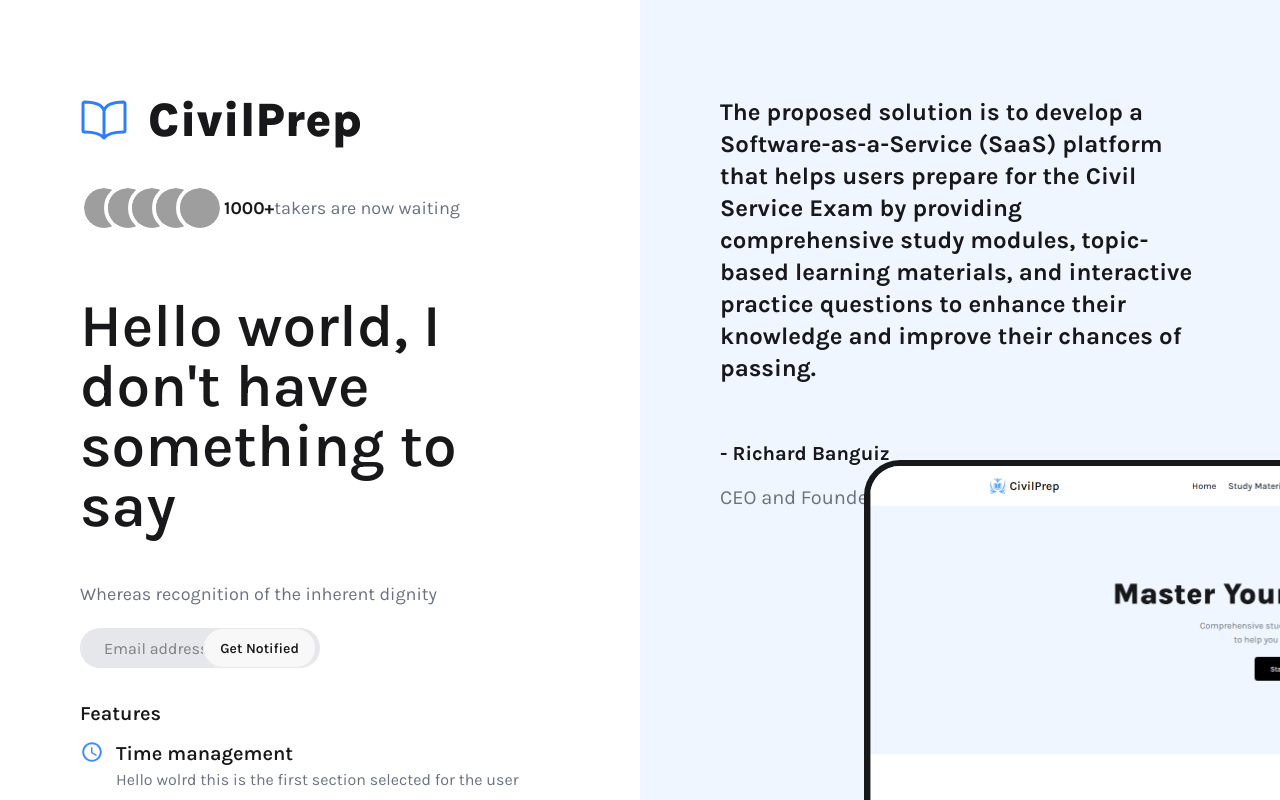
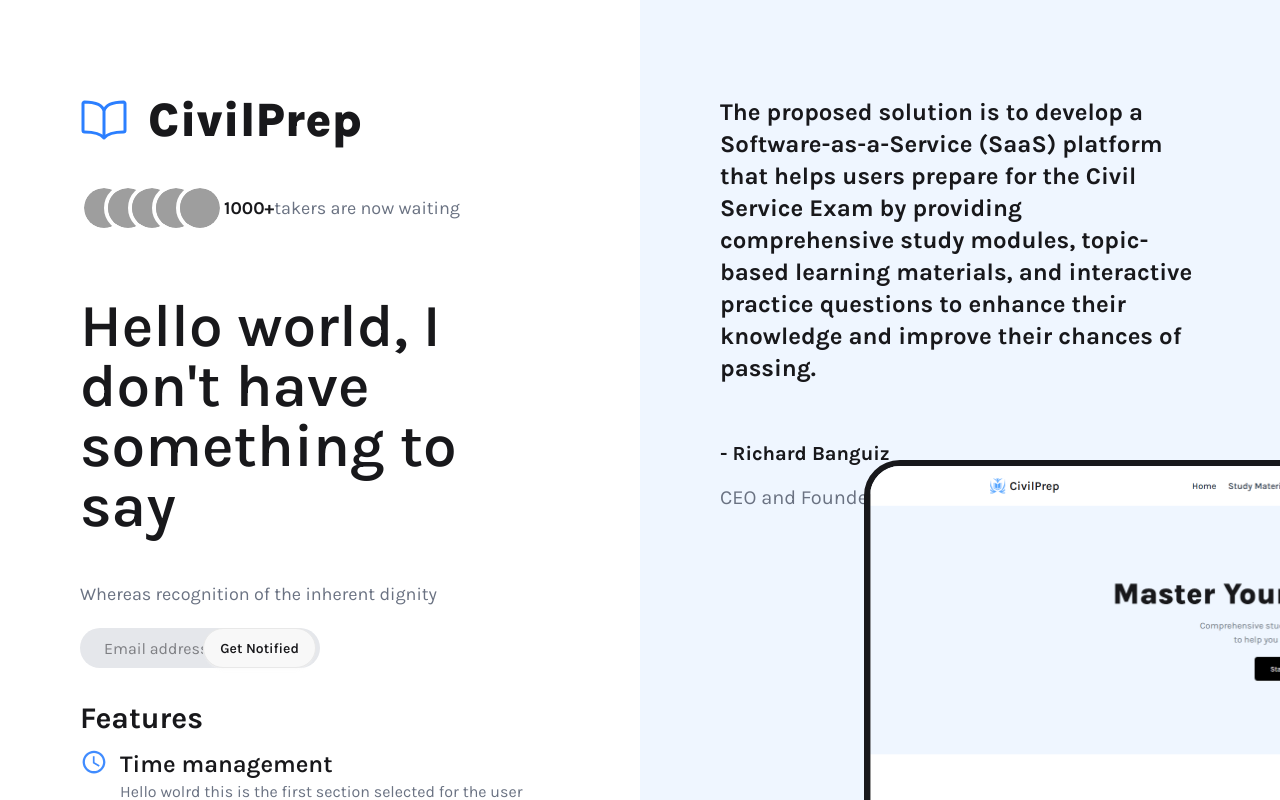
Before and after one commit to urkiddennn/CivilPrep-Waitlist, a React (Vite) app: page / in a window 1280 px wide. Built offline with nearby package versions, Linux system fonts and the light colour scheme; grey boxes are pictures that could not be loaded.

Commit message:
Update: features fix layout

```diff
--- a/src/components/LeftSplit.jsx
+++ b/src/components/LeftSplit.jsx
@@ -19,14 +19,14 @@ const LeftSplit = () => {
       </p>
       <InputEmail />
       <div className="flex flex-col justify-start items-start gap-3 w-full">
-        <h1 className="text-xl font-semibold">Features</h1>
+        <h1 className="text-3xl font-bold">Features</h1>
         <ul className="w-full flex flex-col gap-5">
           <li className="w-full flex gap-3">
             <div className=" w-auto flex justify-center items-start float-start gap-3">
-              <IoMdTime className="text-blue-500 size-6" />
+              <IoMdTime className="text-blue-500 size-7" />
             </div>
             <div className="flex flex-col text-start justify-center items-start">
-              <h1 className="text-xl font-semibold">Time management</h1>
+              <h1 className="text-2xl font-semibold">Time management</h1>
               <p className="text-gray-500">
                 Hello wolrd this is the first section selected for the user
               </p>
@@ -34,10 +34,10 @@ const LeftSplit = () => {
           </li>
           <li className="w-full flex gap-3">
             <div className=" w-auto flex justify-center items-start float-start gap-3">
-              <IoMdTime className="text-blue-500 size-6" />
+              <IoMdTime className="text-blue-500 size-7" />
             </div>
             <div className="flex flex-col text-start justify-center items-start">
-              <h1 className="text-xl font-semibold">Time management</h1>
+              <h1 className="text-2xl font-semibold">Time management</h1>
               <p className="text-gray-500">
                 Hello wolrd this is the first section selected for the user
               </p>
@@ -45,10 +45,10 @@ const LeftSplit = () => {
           </li>
           <li className="w-full flex gap-3">
             <div className=" w-auto flex justify-center items-start float-start gap-3">
-              <IoMdTime className="text-blue-500 size-6" />
+              <IoMdTime className="text-blue-500 size-7" />
             </div>
             <div className="flex flex-col text-start justify-center items-start">
-              <h1 className="text-xl font-semibold">Time management</h1>
+              <h1 className="text-2xl font-semibold">Time management</h1>
               <p className="text-gray-500">
                 Hello wolrd this is the first section selected for the user
               </p>
```
